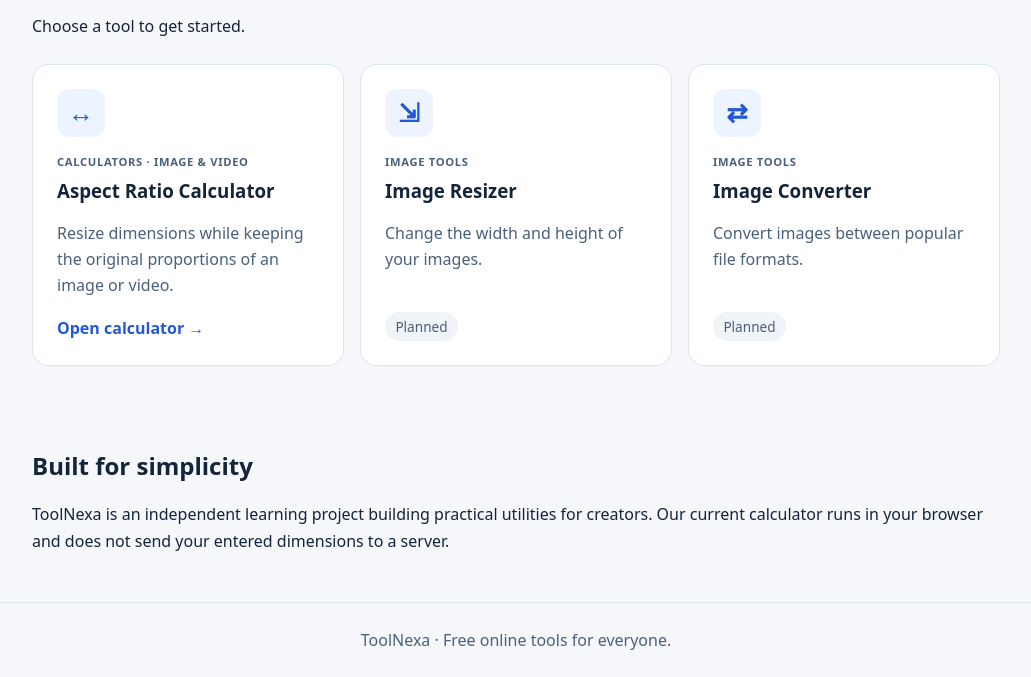
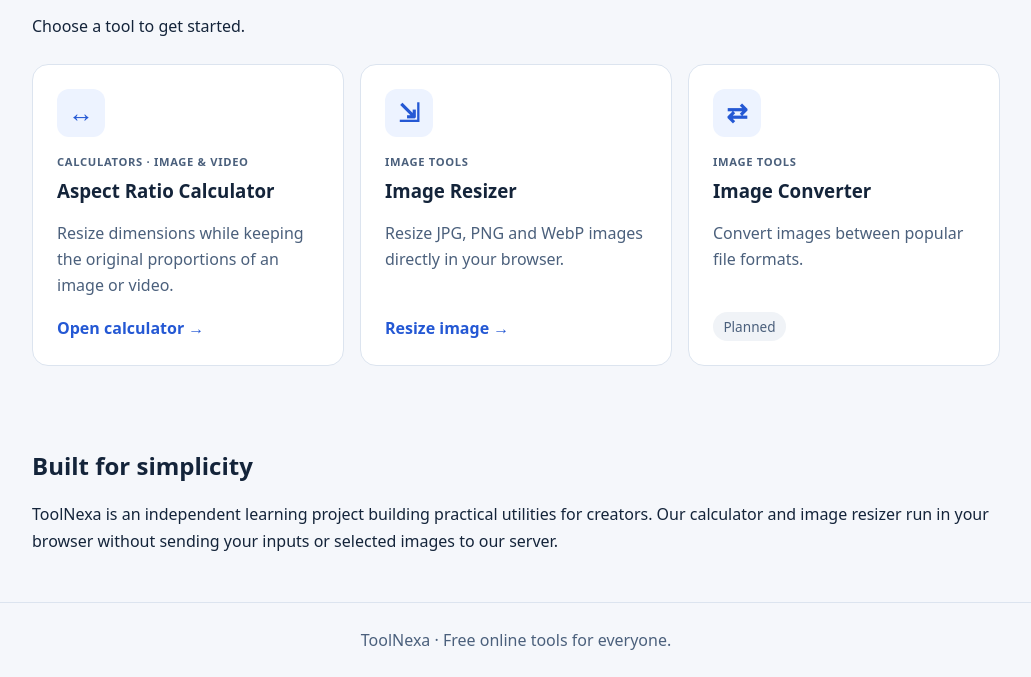
Before and after one commit to hengki18/toolnexa, a plain HTML site: page index.html in a window 1280 px wide. Shown: the part 689-1366 px from the top of the page, without its empty margins (124-1155 px from the left). Drawn offline with Linux system fonts and the light colour scheme.

Commit message:
Enable image resizer on homepage

```diff
--- a/index.html
+++ b/index.html
@@ -4,7 +4,7 @@
 <meta charset="utf-8">
 <meta name="viewport" content="width=device-width, initial-scale=1">
 <title>ToolNexa – Free Online Tools for Creators</title>
-<meta name="description" content="Free browser-based tools for creators. Calculate image and video dimensions with our aspect ratio calculator. No registration required.">
+<meta name="description" content="Free browser-based tools for creators. Resize images and calculate image and video dimensions. No registration required.">
 <link rel="canonical" href="https://hengki18.github.io/toolnexa/">
 <link rel="stylesheet" href="style-v2.css">
 </head>
@@ -15,10 +15,10 @@
 <section id="tools" class="directory"><p class="eyebrow">TOOL DIRECTORY</p><h2>Explore our tools</h2><p>Choose a tool to get started.</p>
 <div class="tool-grid">
 <a class="tool-card" href="aspect-ratio-calculator/"><span class="tool-icon" aria-hidden="true">↔</span><span class="category">CALCULATORS · IMAGE &amp; VIDEO</span><h3>Aspect Ratio Calculator</h3><p>Resize dimensions while keeping the original proportions of an image or video.</p><span class="tool-link">Open calculator →</span></a>
-<div class="tool-card upcoming"><span class="tool-icon" aria-hidden="true">⇲</span><span class="category">IMAGE TOOLS</span><h3>Image Resizer</h3><p>Change the width and height of your images.</p><span class="coming">Planned</span></div>
+<a class="tool-card" href="image-resizer/"><span class="tool-icon" aria-hidden="true">⇲</span><span class="category">IMAGE TOOLS</span><h3>Image Resizer</h3><p>Resize JPG, PNG and WebP images directly in your browser.</p><span class="tool-link">Resize image →</span></a>
 <div class="tool-card upcoming"><span class="tool-icon" aria-hidden="true">⇄</span><span class="category">IMAGE TOOLS</span><h3>Image Converter</h3><p>Convert images between popular file formats.</p><span class="coming">Planned</span></div>
 </div></section>
-<section id="about" class="about"><h2>Built for simplicity</h2><p>ToolNexa is an independent learning project building practical utilities for creators. Our current calculator runs in your browser and does not send your entered dimensions to a server.</p></section>
+<section id="about" class="about"><h2>Built for simplicity</h2><p>ToolNexa is an independent learning project building practical utilities for creators. Our calculator and image resizer run in your browser without sending your inputs or selected images to our server.</p></section>
 </main>
 <footer>ToolNexa · Free online tools for everyone.</footer>
 </body></html>
```
